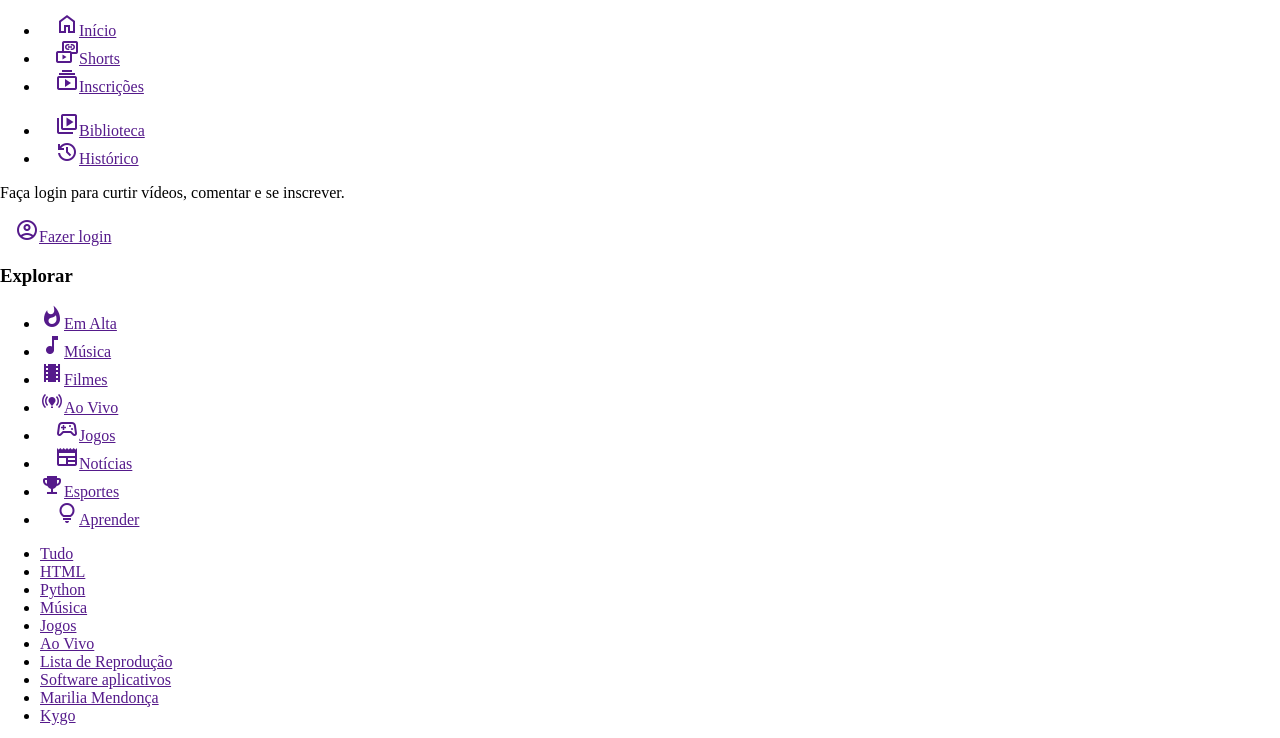
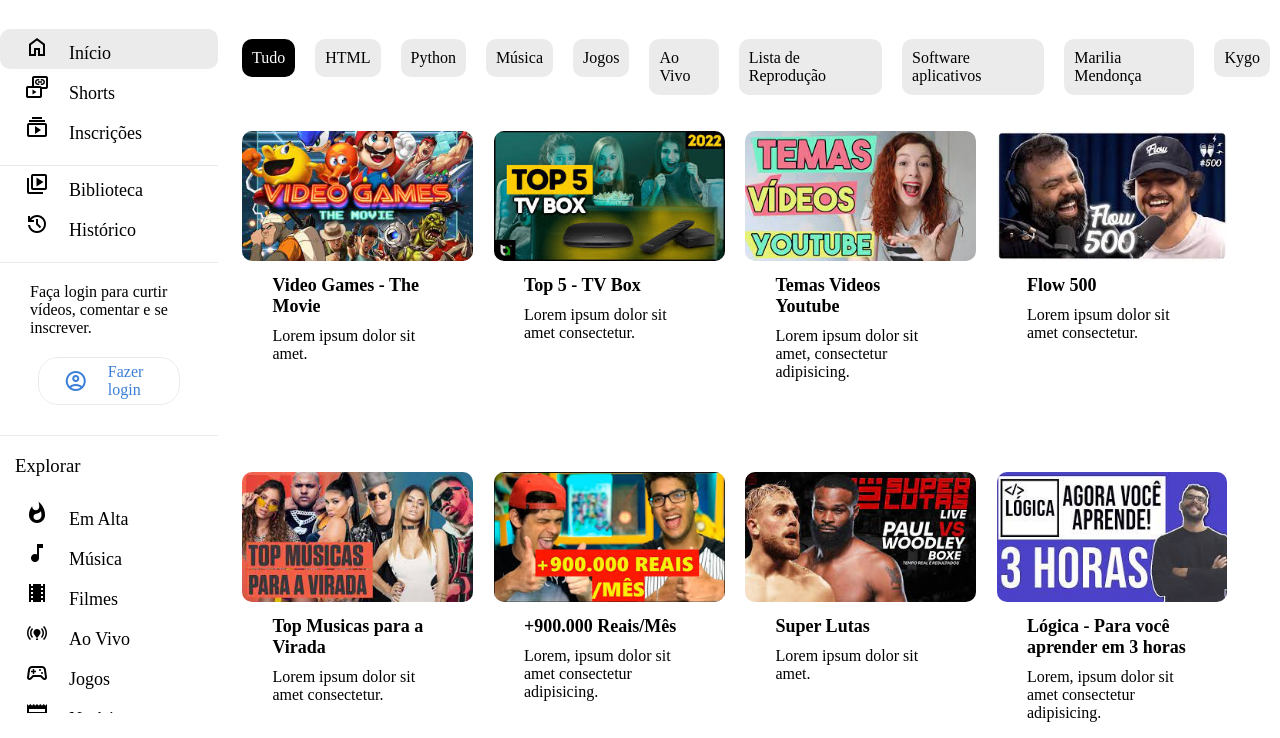
Before and after one commit to loogam777/youtuber, a plain HTML site: page index.html in a window 1280 px wide. Shown: the part 87-825 px from the top of the page. Drawn offline with nearby package versions, Linux system fonts and the light colour scheme.

Commit message:
estilização do main

```diff
--- a/index.css
+++ b/index.css
@@ -7,6 +7,7 @@ body{
 }
 .conteine_01{
     display: flex;
+    height: 100px;
 }
 .menu_ul_pesquisa{
     display: flex;
@@ -21,10 +22,168 @@ body{
     width: 350px;
     border-radius: 15px;
 }
-.material-symbols-outlined{
+.material-symbols-outlined, .material-icons{
     padding-left: 15px;
 }
 #vide_canee_icon{
     position: relative;
     left: 70px;
 }
+
+/* Parte Main */
+.conteudo {
+    display: flex;
+    width: 100%;
+}
+
+.menu__lateral {
+    width: 17%; height: calc(100vh - 100px) ;
+    margin-left: 0px;
+    position: fixed;
+    overflow-y: scroll;
+}
+
+.menu__ul {
+    display: flex;
+    flex-direction: column;
+    justify-content: flex-start;
+    padding-left: 0px;
+}
+
+.menu__li {
+    display: flex;
+    align-items: center;
+    width: 100%;
+    height: 40px;
+    border-radius: 10px;
+    list-style: none;
+    margin: 0px;
+}
+
+.menu__li:hover, .menu__li.ativo {
+    background-color: #ecebeb;
+}
+
+.menu__link {
+    text-decoration: none;
+    color: black;
+    margin-left: 10px;
+    font-size: 18px;
+}
+
+.material-symbols-outlined, .material-icons {
+    margin-right: 20px;
+}
+
+.linha {
+    border-top: 1px solid #ecebeb;
+}
+
+.login__p {
+    margin: 20px 30px;
+}
+
+.login__link {
+    width: 120px;
+    display: flex;
+    align-items: center;
+    border-radius: 20px;
+    color: #3b7fd8;
+    padding: 5px 10px;
+    margin: 0px auto;
+    border: 1px solid #ecebeb;
+    text-decoration: none;
+}
+
+.login__link:hover {
+    background-color: #baf0f7;
+}
+
+.explorar {
+    margin-top: 30px;
+}
+
+.explorar__titulo {
+    font-weight: lighter;
+    margin-left: 15px;
+}
+
+.explorar__ul {
+    display: flex;
+    flex-direction: column;
+    justify-content: flex-start;
+    padding-left: 0px;
+}
+
+.explorar__li {
+    display: flex;
+    align-items: center;
+    width: 100%;
+    height: 40px;
+    border-radius: 10px;
+    list-style: none;
+    margin: 0px;
+}
+
+.explorar__link {
+    text-decoration: none;
+    color: black;
+    margin-left: 10px;
+    font-size: 18px;
+}
+
+.conteudo__video {
+    width: 85%;
+    margin-left: 15%;
+}
+
+.ul__conteudo {
+    display: flex;
+    list-style: none;
+}
+
+.link__conteudo {
+    padding: 10px;
+	margin: 10px;
+	color: black;
+	background-color: #ecebeb;
+	text-decoration: none;
+	transition: .5s;
+	display: block;
+    border-radius: 10px;
+}
+
+.link__conteudo:hover {
+    background-color: #dddcdc;
+}
+
+.link__conteudo.ativo {
+    background-color: black;
+    color: white;
+}
+
+.video__ul {
+    display: flex;
+    flex-wrap: wrap;
+    list-style: none;
+}
+
+.video__li {
+    width: 22%;
+    margin: 1%;
+    height: 40vh;
+}
+
+.video__imagem {
+    width: 100%;
+    border-radius: 10px;
+}
+
+.video__titulo {
+    font-size: 18px;
+    margin: 10px 30px;
+}
+
+.video__p {
+    margin: 0px 30px;
+}
```
